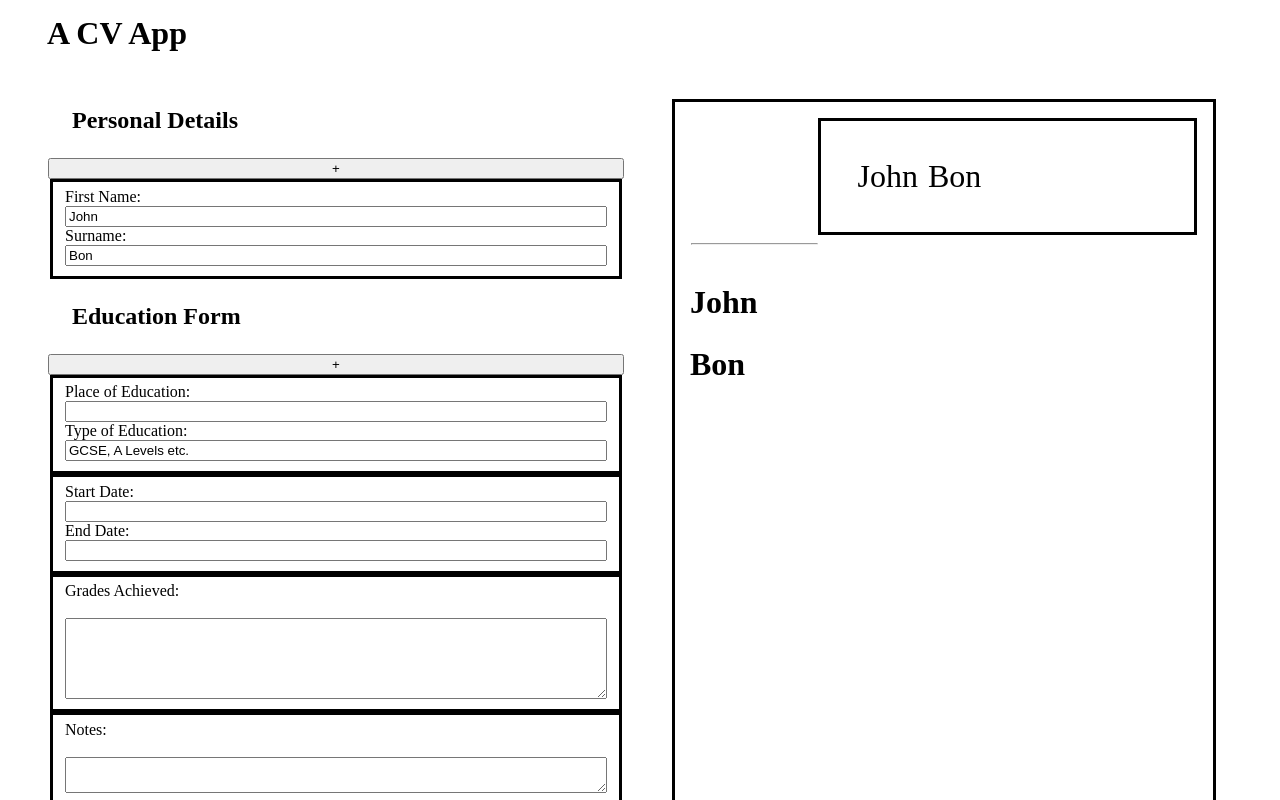
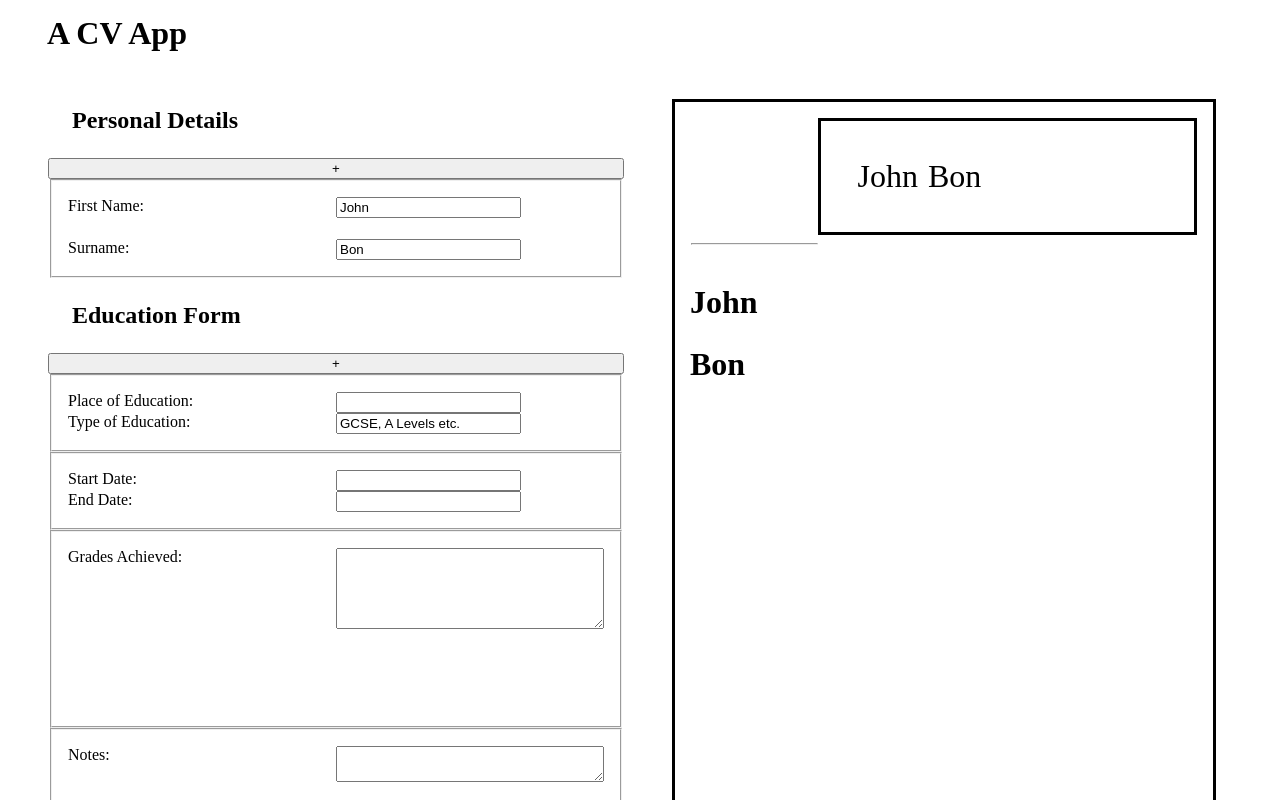
Before and after one commit to malcomcrab/react-cv-project, a React (Vite) app: page / in a window 1280 px wide. Shown: the top 800 px of the page. Built offline with nearby package versions, Linux system fonts and the light colour scheme.

Commit message:
Added a little more CSS formatting to the forms

```diff
--- a/src/App.css
+++ b/src/App.css
@@ -23,8 +23,18 @@ hr{
 
 fieldset{
     display: grid;
-    grid-template-columns: 1fr ;
-    border:solid;
+    grid-template-columns: 1fr 1fr;
+    grid-template-rows: 1fr 1fr;
+    padding:1em;
+}
+
+label{
+    grid-column: 1;
+}
+
+input{
+    width:fit-content;
+    grid-column: 2;
 }
 
 #cv-display-container{
--- a/src/App.jsx
+++ b/src/App.jsx
@@ -32,8 +32,8 @@ function App() {
             handleChangeSurname={handleChangeSurname} />
 
           <h2>Education Form</h2>
-          <Button value={'+'}/>
-          <EducationForm />
+            <Button value={'+'}/>
+            <EducationForm />
         </div>
 
 
--- a/src/components/EducationForm.jsx
+++ b/src/components/EducationForm.jsx
@@ -22,12 +22,10 @@ function EducationForm(){
                 </fieldset>
                 <fieldset>
                     <label htmlFor={"education-grade-input"}>Grades Achieved: </label>
-                    <br/>
                     <textarea cols={'20'} rows={'5'} id={'education-grade-input'} name={'education-grade-input'} text={'Grade Received'}></textarea>
                 </fieldset>
                 <fieldset>
                 <label htmlFor={"education-notes-input"}>Notes: </label>
-                    <br/>
                     <textarea cols={'20'} rows={'2'} id={'education-notes-input'} name={'education-notes-input'} text={'Grade Received'}></textarea>
                 </fieldset>
                 <fieldset>
--- a/src/components/GeneralInfo.jsx
+++ b/src/components/GeneralInfo.jsx
@@ -8,9 +8,10 @@ function GeneralInfo({name, handleChangeName, surname, handleChangeSurname}){
         <div>
             <form id='general-info-form' className="entry-form">
 
-                <fieldset>
+                <fieldset id={'general-info-set'}>
                     <label  htmlFor="first-name-input">First Name: </label>
                     <Input  id={"first-name-input"} name={"first-name-input"} text={name} handleChange={handleChangeName}/>
+                    <br/>
                     <label  htmlFor="surname-input"> Surname: </label>
                     <Input  id={"surname-input"} name={"surname-input"} text={surname} handleChange={handleChangeSurname}/>
                 </fieldset>
```
